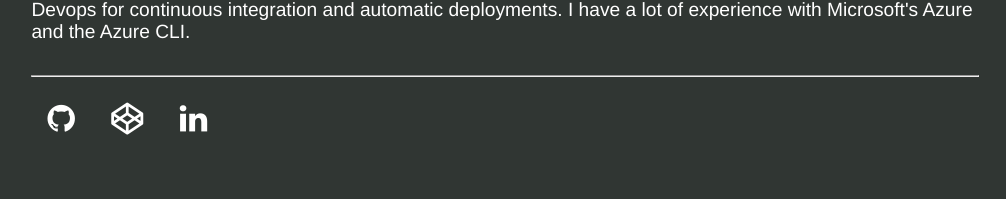
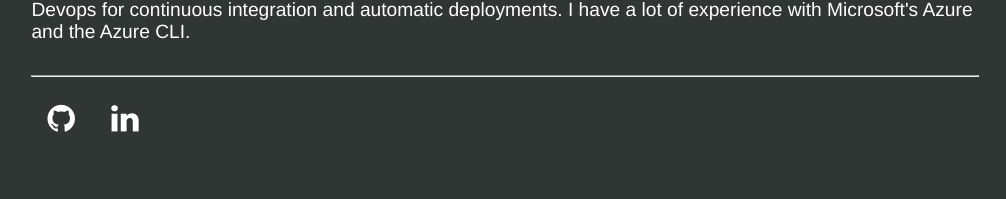
Before and after one commit to ferbarra/ferbarra.github.io, a Jekyll site: the page built from index.html, in a window 1280 px wide. Shown: the part 910-1109 px from the top of the page, without its empty margins (135-1141 px from the left). Built offline with Jekyll 4.4.1, drawn with Linux system fonts in a browser that asks for light colours.

Commit message:
Removes codepen from related links.

```diff
--- a/_includes/footer.html
+++ b/_includes/footer.html
@@ -1,6 +1,5 @@
 <footer>
     <hr>
     <a class="btn" href="https://github.com/ferbarra" target="_blank"><i class="fa fa-github"></i></a>
-    <a class="btn" href="http://codepen.io/ferbarra2207/" target="_blank"><i class="fa fa-codepen"></i></a>
     <a class="btn" href="https://www.linkedin.com/in/fernando-barra-107ba910a?trk=nav_responsive_tab_profile" target="_blank"><i class="fa fa-linkedin"></i></a>
 </footer>
```
